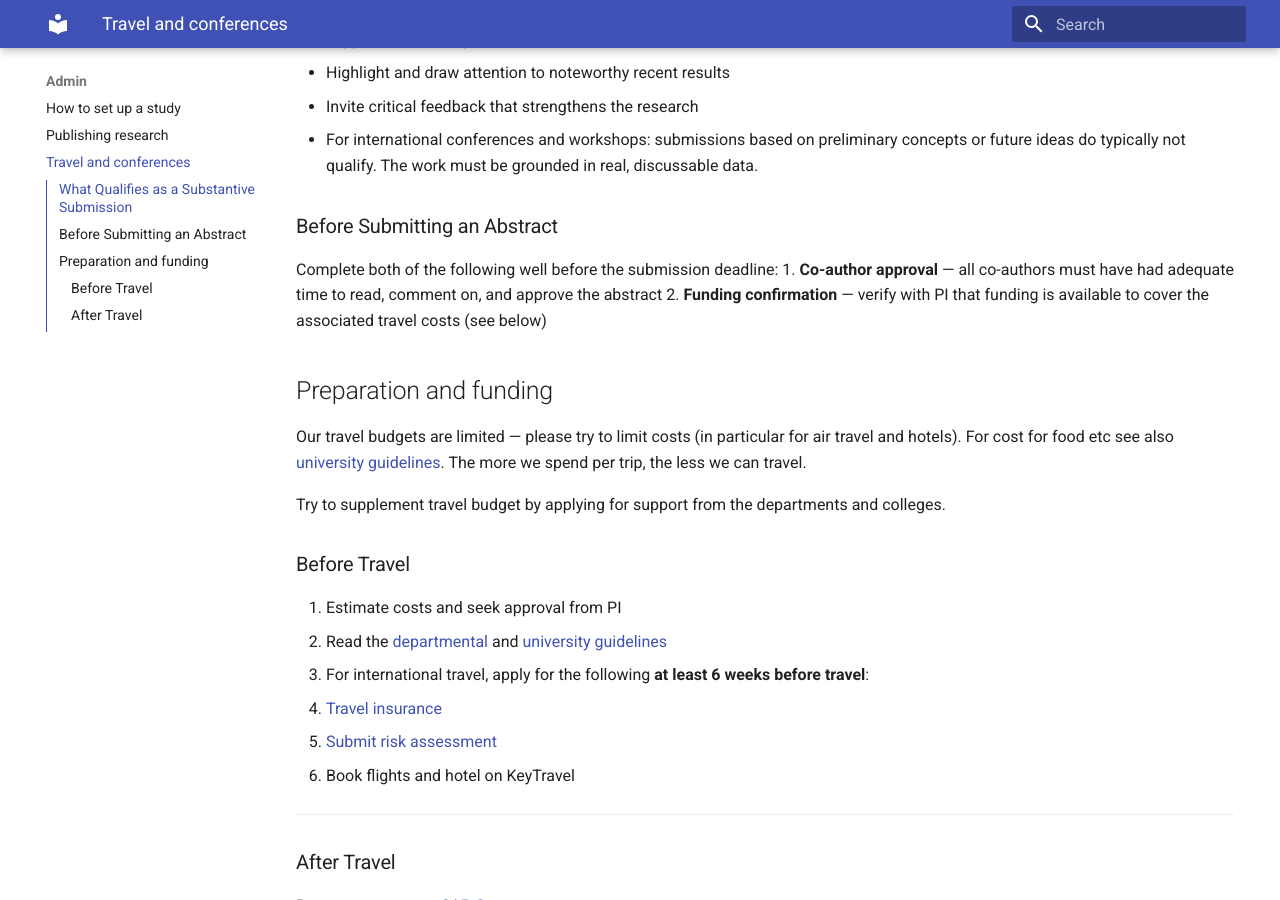
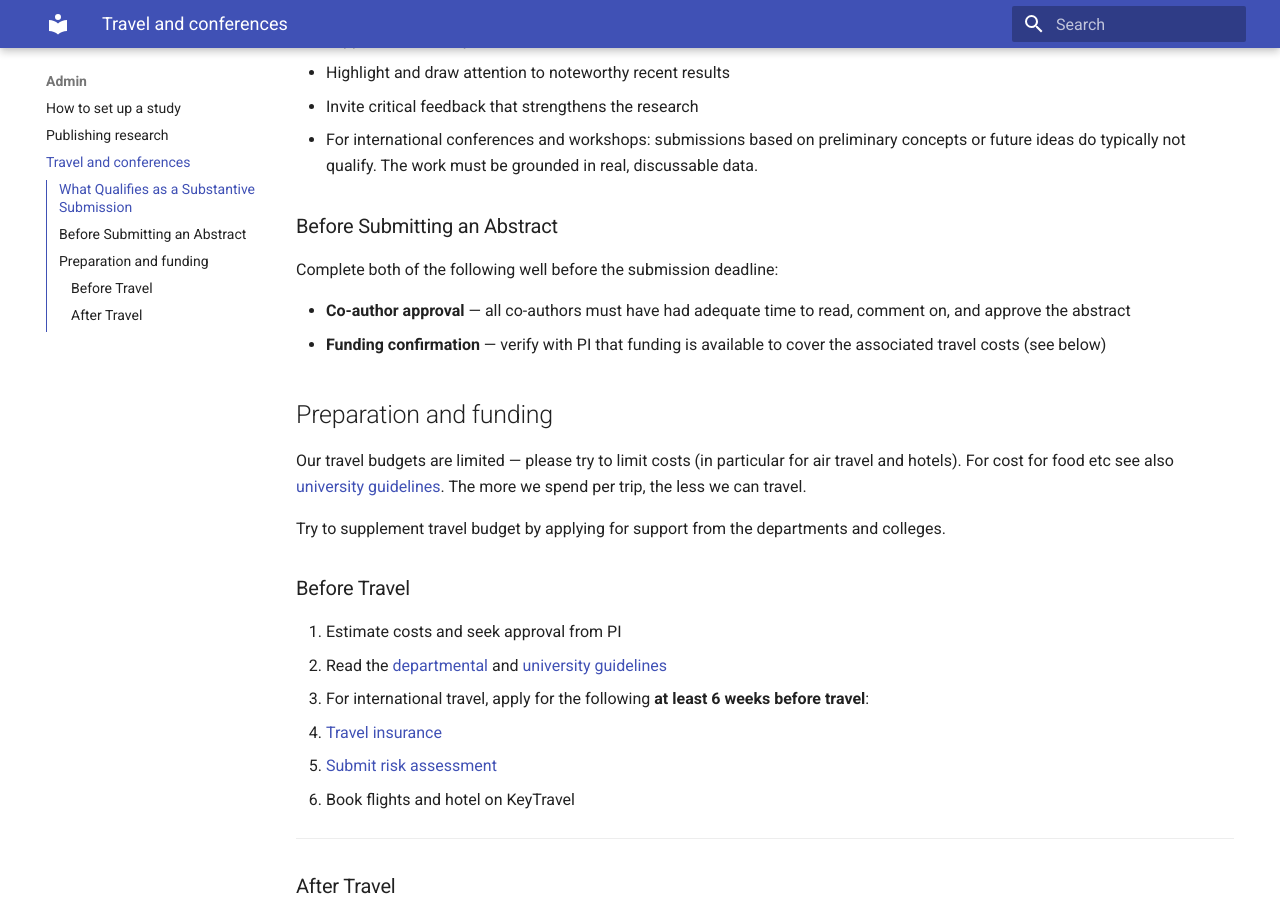
Before and after one commit to Neuronal-Oscillations/group-handbook, an MkDocs documentation site: the page built from docs/admin/travel_and_conferences.md, in a window 1280 px wide and 900 px high, scrolled down 423 px. Built offline with MkDocs 1.6.1 and Material for MkDocs 9.7.7, drawn with Linux system fonts in a browser that asks for light colours.

Commit message:
Update travel_and_conferences.md

```diff
--- a/docs/admin/travel_and_conferences.md
+++ b/docs/admin/travel_and_conferences.md
@@ -13,8 +13,9 @@ A substantive abstract reports recent, robust data that is ready to be discussed
 ### Before Submitting an Abstract
 
 Complete both of the following well before the submission deadline:
-1. **Co-author approval** — all co-authors must have had adequate time to read, comment on, and approve the abstract
-2. **Funding confirmation** — verify with PI that funding is available to cover the associated travel costs (see below)
+
+- **Co-author approval** — all co-authors must have had adequate time to read, comment on, and approve the abstract
+- **Funding confirmation** — verify with PI that funding is available to cover the associated travel costs (see below)
 
 ## Preparation and funding
 Our travel budgets are limited — please try to limit costs (in particular for air travel and hotels). For cost for food etc see also [university guidelines](https://finance.admin.ox.ac.uk/accommodation-and-subsistence-expenses-claimants-guide). The more we spend per trip, the less we can travel.
```
